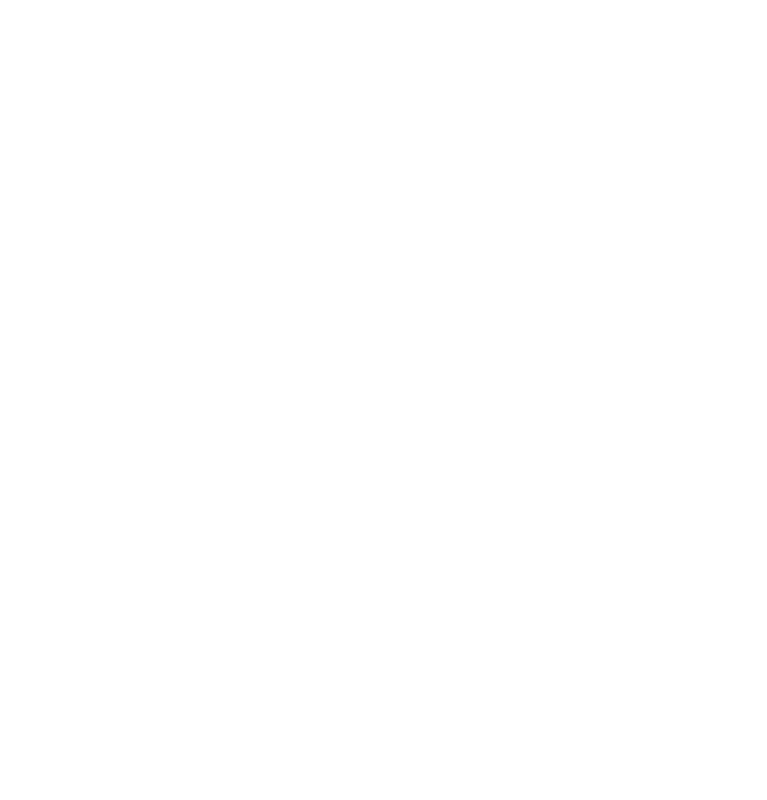
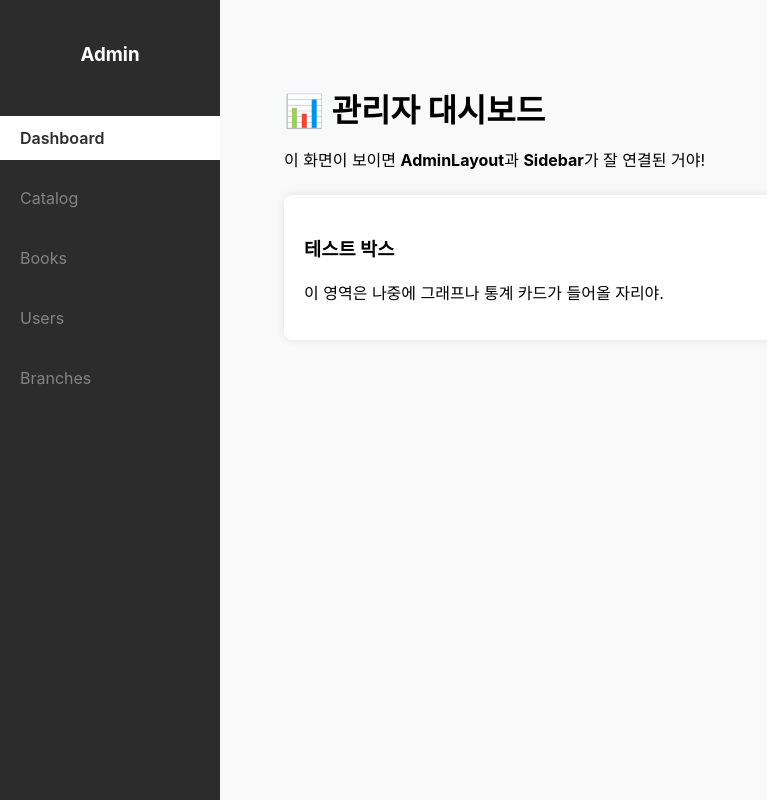
Before and after one commit to dhkdhkdhk-1/2025JavaProject, a React (Create React App) app in the folder frontend/: page /admin in a window 1280 px wide. Before the commit this address had no page. Shown: the whole page, without its empty margins (0-767 px from the left). Built offline with nearby package versions, Linux system fonts and the light colour scheme.

Commit message:
어드민 테스트

```diff
--- a/frontend/src/App.js
+++ b/frontend/src/App.js
@@ -1,15 +1,21 @@
 import { BrowserRouter, Routes, Route } from "react-router-dom";
 import Layout from "./layout/Layout";
+import AdminLayout from "./layout/admin/AdminLayout";
 import Home from "./pages/home/Home";
-import BookList from "./pages/booklist/BookList";
+import Dashboard from "./pages/admin/Dashboard";
 
 function App() {
   return (
     <BrowserRouter>
       <Routes>
+        {/* 일반 사용자용 */}
         <Route element={<Layout />}>
           <Route path="/" element={<Home />} />
-          <Route path="/books" element={<BookList />} />
+        </Route>
+
+        {/* 관리자용 */}
+        <Route path="/admin" element={<AdminLayout />}>
+          <Route index element={<Dashboard />} />
         </Route>
       </Routes>
     </BrowserRouter>
--- /dev/null
+++ b/frontend/src/components/sidebar/Sidebar.css
@@ -0,0 +1,51 @@
+.sidebar {
+  width: 220px;
+  height: 100vh;
+  background-color: #2c2c2c;
+  color: #fff;
+  display: flex;
+  flex-direction: column;
+  align-items: center;
+  padding-top: 24px;
+  position: fixed;
+  left: 0;
+  top: 0;
+}
+
+.sidebar-logo {
+  margin-bottom: 32px;
+}
+
+.sidebar-menu {
+  display: flex;
+  flex-direction: column;
+  gap: 16px;
+  width: 100%;
+}
+
+.menu-item {
+  display: flex;
+  align-items: center;
+  gap: 12px;
+  padding: 12px 20px;
+  color: #d9d9d9;
+  text-decoration: none;
+  transition: all 0.2s ease;
+}
+
+.menu-item:hover {
+  background: #3a3a3a;
+  color: #fff;
+}
+
+.menu-item.active {
+  background: #fff;
+  color: #2c2c2c;
+  font-weight: 600;
+}
+
+.menu-item.disabled {
+  opacity: 0.5;
+  cursor: not-allowed;
+  padding: 12px 20px;
+}
--- /dev/null
+++ b/frontend/src/components/sidebar/Sidebar.jsx
@@ -0,0 +1,31 @@
+import "./Sidebar.css";
+import { NavLink } from "react-router-dom";
+
+export default function Sidebar() {
+  return (
+    <aside className="sidebar">
+      <div className="sidebar-logo">
+        <h3>Admin</h3>
+      </div>
+
+      <nav className="sidebar-menu">
+        <NavLink to="/admin" className="menu-item">
+          <span>Dashboard</span>
+        </NavLink>
+
+        <div className="menu-item disabled">
+          <span>Catalog</span>
+        </div>
+        <div className="menu-item disabled">
+          <span>Books</span>
+        </div>
+        <div className="menu-item disabled">
+          <span>Users</span>
+        </div>
+        <div className="menu-item disabled">
+          <span>Branches</span>
+        </div>
+      </nav>
+    </aside>
+  );
+}
--- /dev/null
+++ b/frontend/src/layout/admin/AdminLayout.css
@@ -0,0 +1,12 @@
+.admin-layout {
+  display: flex;
+  height: 100vh;
+}
+
+.admin-content {
+  flex: 1;
+  margin-left: 220px; /* sidebar width 만큼 띄움 */
+  background: #f9f9f9;
+  padding: 24px;
+  overflow-y: auto;
+}
--- /dev/null
+++ b/frontend/src/layout/admin/AdminLayout.jsx
@@ -0,0 +1,16 @@
+import Sidebar from "../../components/sidebar/Sidebar";
+import { Outlet } from "react-router-dom";
+import "./AdminLayout.css";
+
+console.log("🧩 Sidebar:", Sidebar); // ✅ 추가
+
+export default function AdminLayout() {
+  return (
+    <div className="admin-layout">
+      <Sidebar />
+      <main className="admin-content">
+        <Outlet />
+      </main>
+    </div>
+  );
+}
--- /dev/null
+++ b/frontend/src/pages/admin/Dashboard.jsx
@@ -0,0 +1,26 @@
+console.log("시발");
+
+export default function Dashboard() {
+  return (
+    <div style={{ padding: "40px" }}>
+      <h1 style={{ marginBottom: "16px" }}>📊 관리자 대시보드</h1>
+      <p>
+        이 화면이 보이면 <strong>AdminLayout</strong>과 <strong>Sidebar</strong>
+        가 잘 연결된 거야!
+      </p>
+
+      <div
+        style={{
+          marginTop: "24px",
+          backgroundColor: "#fff",
+          padding: "20px",
+          borderRadius: "8px",
+          boxShadow: "0 0 8px rgba(0,0,0,0.1)",
+        }}
+      >
+        <h3>테스트 박스</h3>
+        <p>이 영역은 나중에 그래프나 통계 카드가 들어올 자리야.</p>
+      </div>
+    </div>
+  );
+}
```
